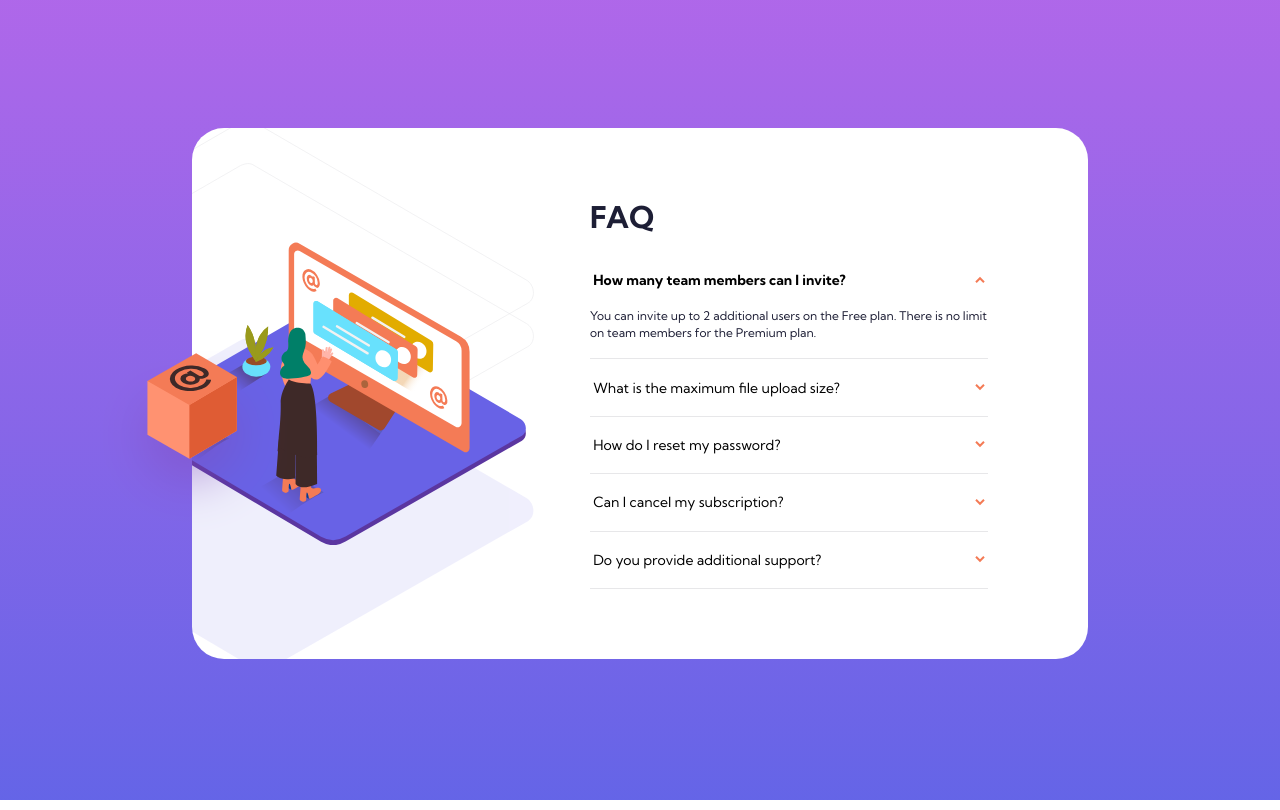
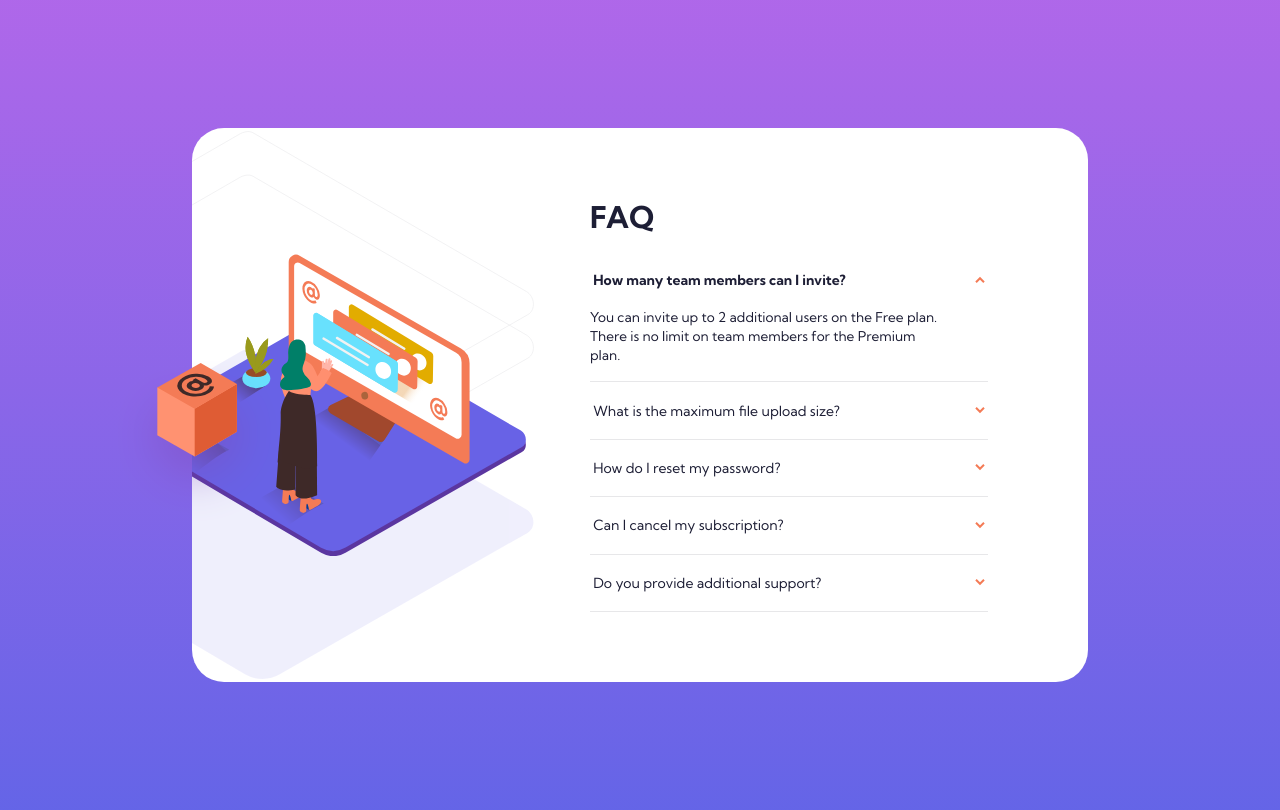
Before and after one commit to debriks/frontendmentor-faq-accordion-card, a plain HTML site: page index.html in a window 1280 px wide. Both pictures are taken after a click on the button "How many team members can I invite?". Drawn offline with Linux system fonts and the light colour scheme.

Commit message:
Minor styling corrections

```diff
--- a/style.css
+++ b/style.css
@@ -52,7 +52,13 @@ h3 {
 }
 
 .card__box {
-  display: none;
+  display: block;
+  position: absolute;
+  z-index: 1;
+  top: 7.3rem;
+  left: 7.2rem;
+  transform: translate(-50%);
+  max-width: 6.25px;
 }
 
 .card__image {
@@ -101,6 +107,7 @@ h3 {
   padding: 0.2rem;
   font-size: 0.875rem;
   font-family: "Kumbh Sans", sans-serif;
+  color: var(--text-blue);
   text-align: left;
 }
 
@@ -132,10 +139,16 @@ h3 {
   transform: rotate(180deg);
 }
 
+.accordion__question:hover {
+  color: var(--text-red);
+  cursor: pointer;
+}
+
 .accordion__content {
-  font-size: 0.75rem;
+  font-size: 0.85rem;
   line-height: 1.4;
   padding-bottom: 1rem;
+  padding-right: 50px;
 }
 
 .accordion__collapse {
@@ -177,12 +190,10 @@ h3 {
   }
 
   .card__box {
-    display: block;
-    position: absolute;
-    z-index: 1;
-    left: 0;
+    left: 0.3rem;
     top: 42%;
     transform: translate(-50%);
+    max-width: 10.625rem;
   }
 
   .card__image,
```
